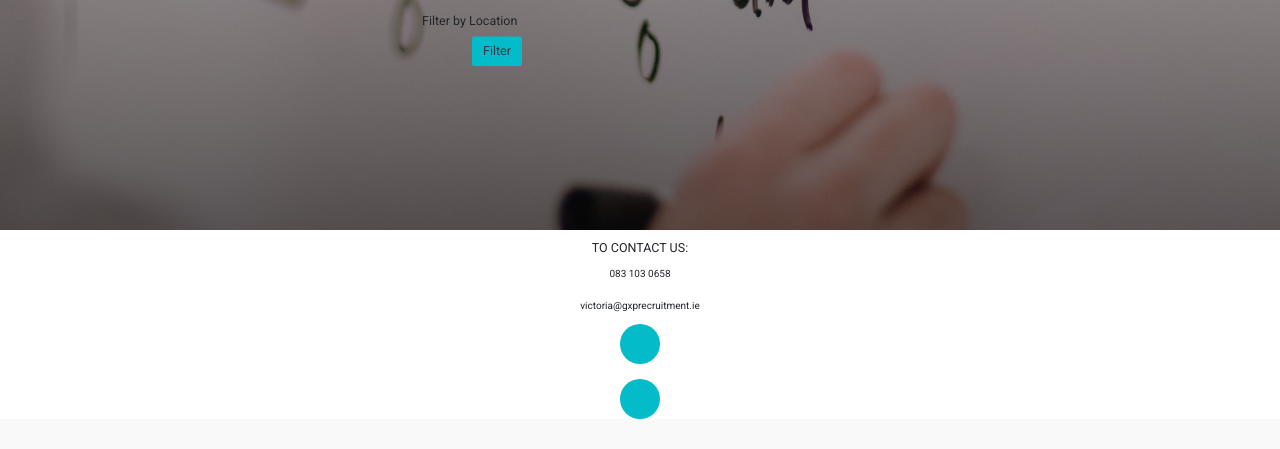
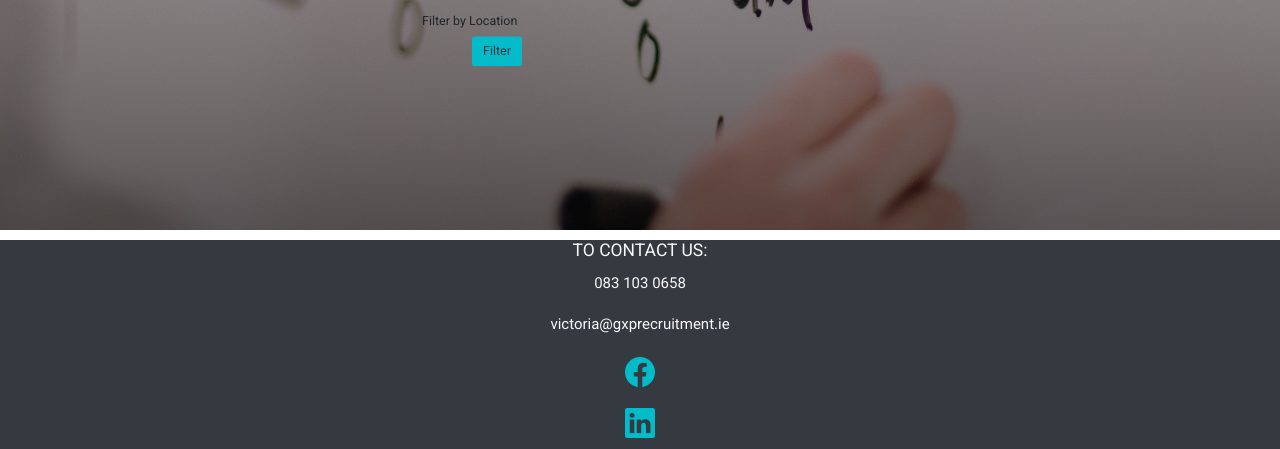
Before and after one commit to mkuti/gxp_recruit, a Django app: page / in a window 1280 px wide. Shown: the part 530-979 px from the top of the page. Before the commit the page ends 949 px from the top, so only its background shows below. Run offline with Django 3.2, Linux system fonts and the light colour scheme; data that the repository does not hold is empty; some libraries are stand-ins or nearby versions.

Commit message:
Fixed footer bg-color and icons, added box shadows for job box

```diff
--- a/pages/templates/home.html
+++ b/pages/templates/home.html
@@ -27,7 +27,7 @@
 {% for job in filter.qs %}
 <section class="all_jobs">
     <div class="jobs_container text-dark">
-        <h3 class="job_header m-3">{{ job.title}}</h3>
+        <h3 class="job_header m-3"><u>{{ job.title}}</u></h3>
         <div class="job_specifics m-3">
             <div class="description text-justify m-2">
                 <p>
--- a/static/css/style.css
+++ b/static/css/style.css
@@ -1,4 +1,4 @@
-@import url('https://fonts.googleapis.com/css2?family=Barlow:ital,wght@0,100;0,400;0,500;0,600;0,700;1,500&family=Poppins:ital,wght@0,100;0,200;0,300;0,400;0,600;0,700;0,800;0,900;1,300;1,400&family=Roboto:wght@100;300;400&Montserrat:ital,wght@0,100;0,200;0,300;0,400;0,500;0,600;0,700;0,800;0,900;1,200&display=swap');
+@import url('https://fonts.googleapis.com/css2?family=Barlow:ital,wght@0,100;0,400;0,500;0,600;0,700;1,500&family=Source+Code+Pro:ital,wght@0,200;0,300;0,400;0,500;0,600;0,700;0,900;1,300&family=Roboto:wght@100;300;400&Montserrat:ital,wght@0,100;0,200;0,300;0,400;0,500;0,600;0,700;0,800;0,900;1,200&display=swap');
 
 html {
   font-size: 62.5%;
@@ -147,14 +147,16 @@ body {
 }
 
 .jobs_container {
-  font-family: "Montserrat", sans-serif;
+  font-family: "Source Code Pro", sans-serif;
   font-weight: 500;
   margin: 2rem;
   padding: 1.5rem;
   width: 30rem;
   height: auto;
   background-color: #f9f9f9;
-  border:2px solid #111820;
+  border:0.3rem solid #111820;
+  box-shadow: 10px 5px 5px #04bbc9;
+  border-radius: 1rem;
 }
 
 .job_header{
@@ -176,6 +178,7 @@ body {
     justify-content: center;
     padding: 0;
     margin: 0;
+    font-size: 1.5rem;
 }
 
 .footer-contact p {
@@ -184,19 +187,10 @@ body {
 
 /* css code for social media icon is copied and slightly changed from Resume Mini-Project */
 .socialmedia i {
-    width: 40px;
-    height: 40px;
-    border-radius: 50%;
-    font-size: 35px;
+    font-size: 3rem;
     text-align: center;
     vertical-align: middle;
-    display: table-cell;
-    color: #111820;
-    background: #04bbc9;
-    transition: all 0.35s ease-in-out;
-    -moz-transition: all 0.35s ease-in-out;
-    -webkit-transition: all 0.35s ease-in-out;
-    -o-transition: all 0.35s ease-in-out;
+    color: #04bbc9;
 }
 
 /* trick to remove underline on font awesome icon when hover: https://codepen.io/jessicalyschik/pen/MJrwwx */
--- a/templates/components/footer.html
+++ b/templates/components/footer.html
@@ -3,9 +3,9 @@
 
 <footer class="mt-3">
     <div class="container-fluid bg-grey">
-        <div class="row footer-row text-center">
+        <div class="row footer-row text-center bg-dark light-text">
             <div class="col-12 footer-contact text-center d-sm-flex">
-                <h5 class="text-uppercase">to Contact us:</h5>
+                <h3 class="text-uppercase">to Contact us:</h3>
             </div>
             <div class="col-12 footer-contact d-sm-flex">
                 <p>083 103 0658</p>
@@ -13,16 +13,16 @@
             <div class="col-12 footer-contact d-sm-flex">
                 <p>victoria@gxprecruitment.ie</p>
             </div>
-            <div class="col-12 footer-contact d-sm-flex pb-4">
+            <div class="col-12 footer-contact d-sm-flex">
                 <a class="socialmedia" href="https://www.facebook.com/GxPRecruitmentTeam" target="_blank">
-                <i class="fab fa-facebook-f"></i>
-                <span class="sr-only">Facebook</span>
+                    <i class="bi bi-facebook"></i>
+                    <span class="sr-only">Facebook</span>
                 </a>
             </div>
             <div class="col-12 footer-contact d-sm-flex">
                 <a class="socialmedia" href="https://www.linkedin.com/company/gxp-recruitment/" target="_blank">
-                <i class="fab fa-linkedin-in"></i>
-                <span class="sr-only">Linkedin</span>
+                    <i class="bi bi-linkedin"></i>
+                    <span class="sr-only">Linkedin</span>
                 </a>
             </div>
         </div>
```
